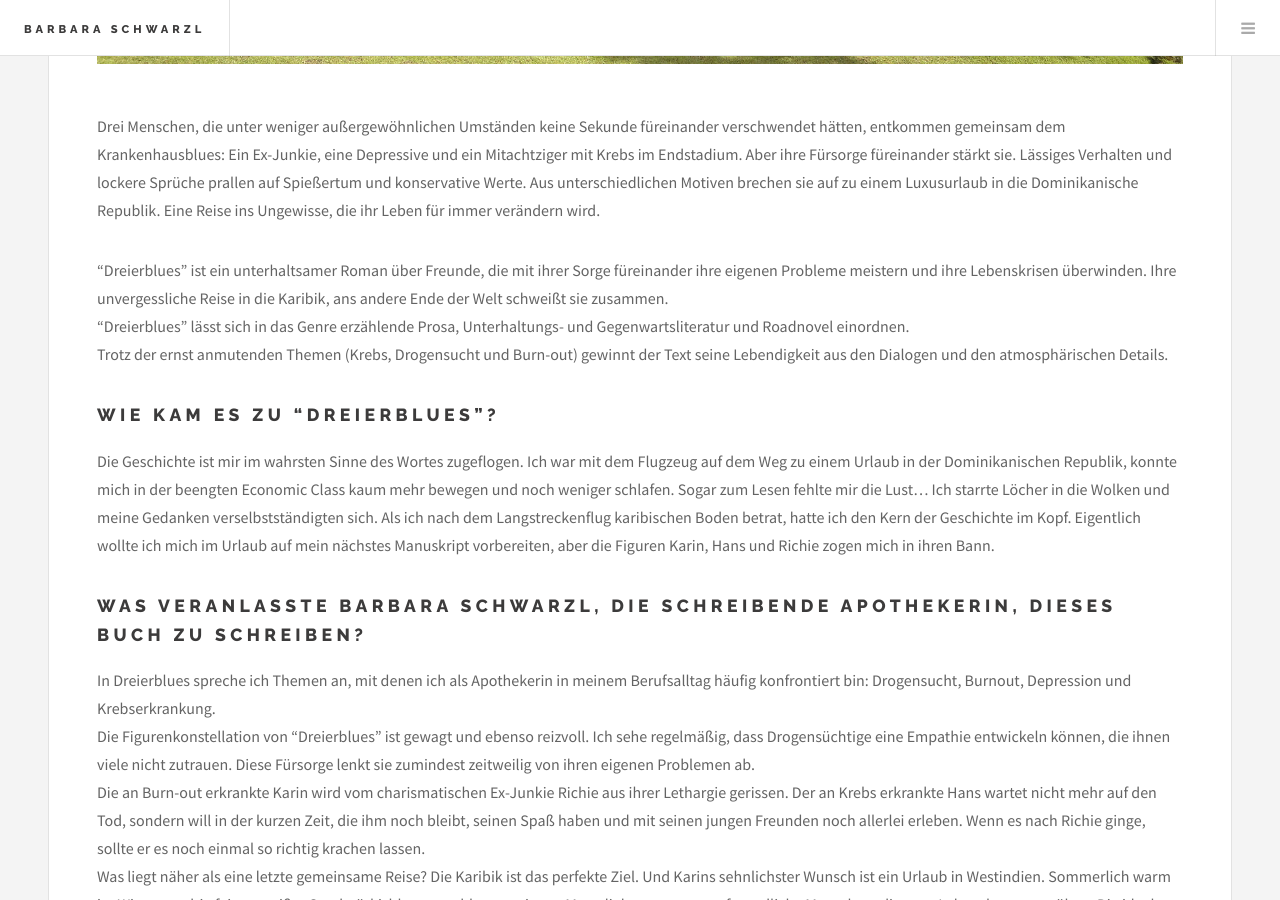
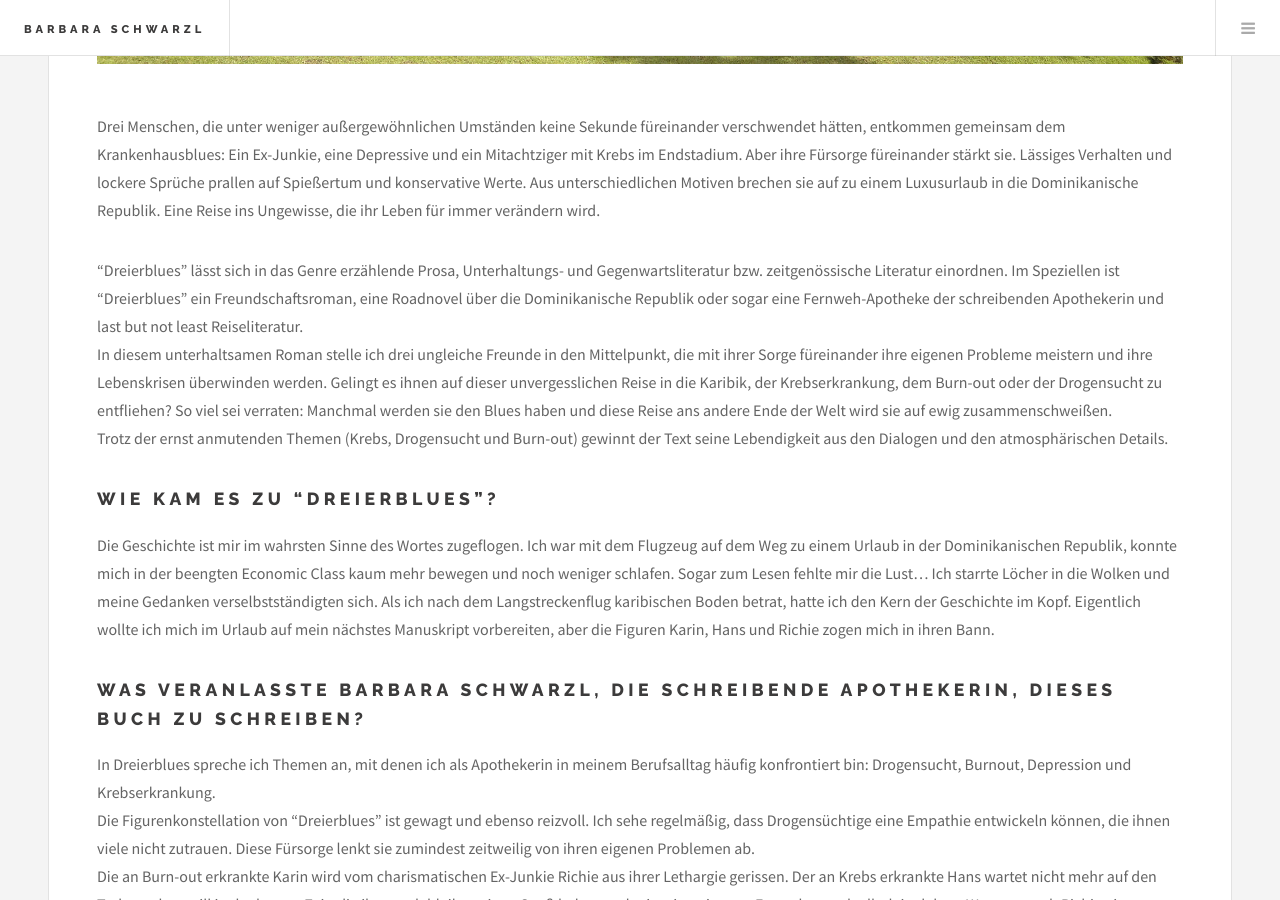
Before and after one commit to bschwarzl/bschwarzl.github.io, a Jekyll site: the page built from _posts/2018-12-23-dreierblues.markdown, in a window 1280 px wide and 900 px high, scrolled down 1302 px. Built offline with Jekyll 4.4.1, drawn with Linux system fonts in a browser that asks for light colours; some of the changed text lies outside the part shown.

Commit message:
Update for webiste

```diff
--- a/_posts/2018-12-23-dreierblues.markdown
+++ b/_posts/2018-12-23-dreierblues.markdown
@@ -10,7 +10,7 @@ Drei Menschen, die unter weniger außergewöhnlichen Umständen keine Sekunde f
 Lässiges Verhalten und lockere Sprüche prallen auf Spießertum und konservative Werte.
 Aus unterschiedlichen Motiven brechen sie auf zu einem Luxusurlaub in die Dominikanische Republik. Eine Reise ins Ungewisse, die ihr Leben für immer verändern wird.
 
-"Dreierblues" ist ein unterhaltsamer Roman über Freunde, die mit ihrer Sorge füreinander ihre eigenen Probleme meistern und ihre Lebenskrisen überwinden. Ihre unvergessliche Reise in die Karibik, ans andere Ende der Welt schweißt sie zusammen. <br> "Dreierblues" lässt sich in das Genre erzählende Prosa, Unterhaltungs- und Gegenwartsliteratur und Roadnovel einordnen. <br> Trotz der ernst anmutenden Themen (Krebs, Drogensucht und Burn-out) gewinnt der Text seine Lebendigkeit aus den Dialogen und den atmosphärischen Details.
+"Dreierblues" lässt sich in das Genre erzählende Prosa, Unterhaltungs- und Gegenwartsliteratur bzw. zeitgenössische Literatur einordnen. Im Speziellen ist "Dreierblues" ein Freundschaftsroman, eine Roadnovel über die Dominikanische Republik oder sogar eine Fernweh-Apotheke der schreibenden Apothekerin und last but not least Reiseliteratur. <br> In diesem unterhaltsamen Roman stelle ich drei ungleiche Freunde in den Mittelpunkt, die mit ihrer Sorge füreinander ihre eigenen Probleme meistern und ihre Lebenskrisen überwinden werden. Gelingt es ihnen auf dieser unvergesslichen Reise in die Karibik, der Krebserkrankung, dem Burn-out oder der Drogensucht zu entfliehen? So viel sei verraten: Manchmal werden sie den Blues haben und diese Reise ans andere Ende der Welt wird sie auf ewig zusammenschweißen. <br> Trotz der ernst anmutenden Themen (Krebs, Drogensucht und Burn-out) gewinnt der Text seine Lebendigkeit aus den Dialogen und den atmosphärischen Details.
 
 
 ## Wie kam es zu "Dreierblues"?
```
Also changed, not shown: other parts of _posts/2018-12-23-dreierblues.markdown (+2 -1 lines).
